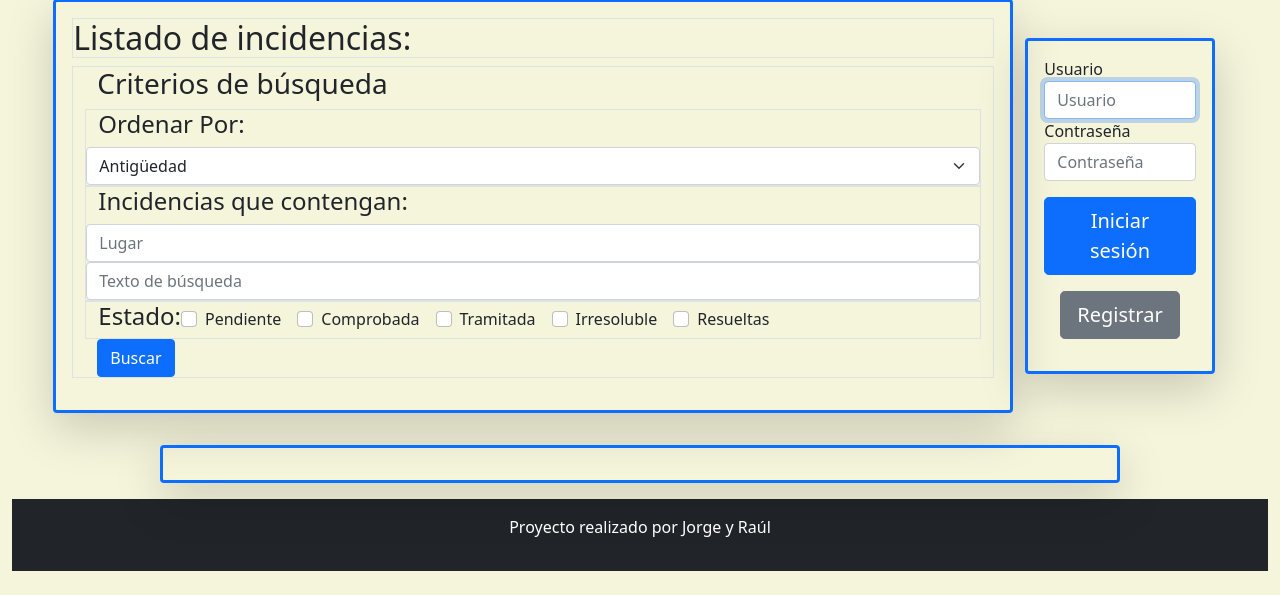
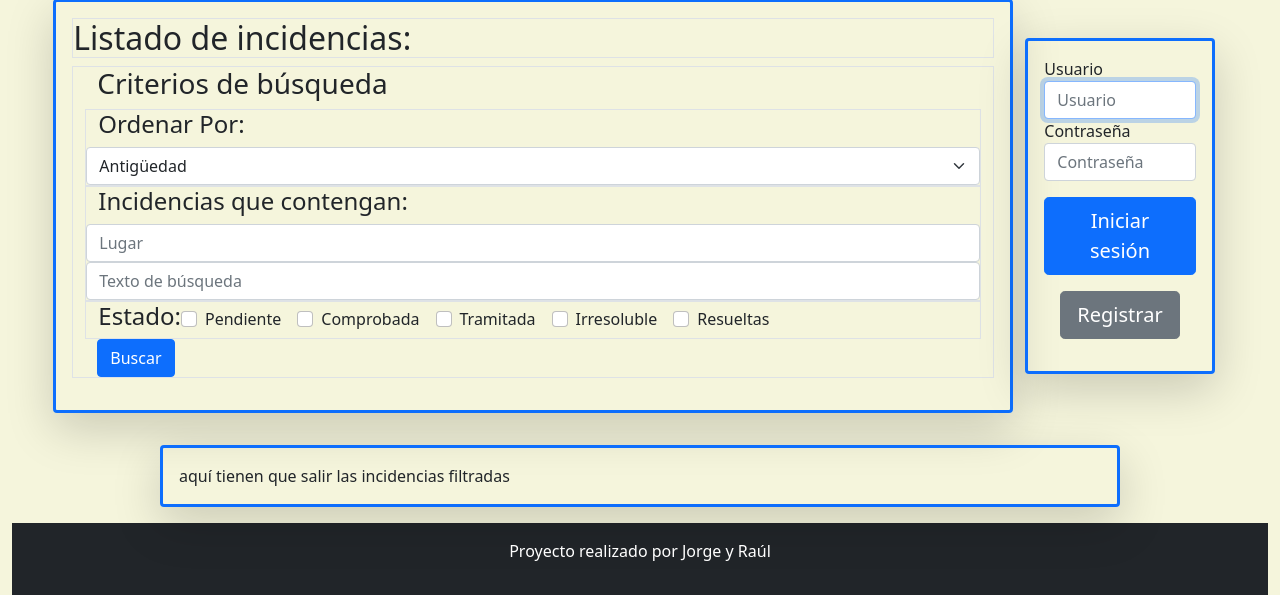
Before and after one commit to rraamirez/Proyecto-Web, a PHP site: page / in a window 1280 px wide. Shown: the part 236-831 px from the top of the page. Before the commit the page ends 807 px from the top, so only its background shows below. Run offline with PHP 8.4, Linux system fonts and the light colour scheme; a stand-in replaces the project's code that opens the database connection.

Commit message:
working4

```diff
--- a/view/funcHTML.php
+++ b/view/funcHTML.php
@@ -210,7 +210,7 @@ function HTMLbodyIncidenciasStart()
 }
 
 function HTMLbodyIncidencias(){
-
+ echo 'aquí tienen que salir las incidencias filtradas';
 }
 
 function HTMLbodyIncidenciasEnd()
```
